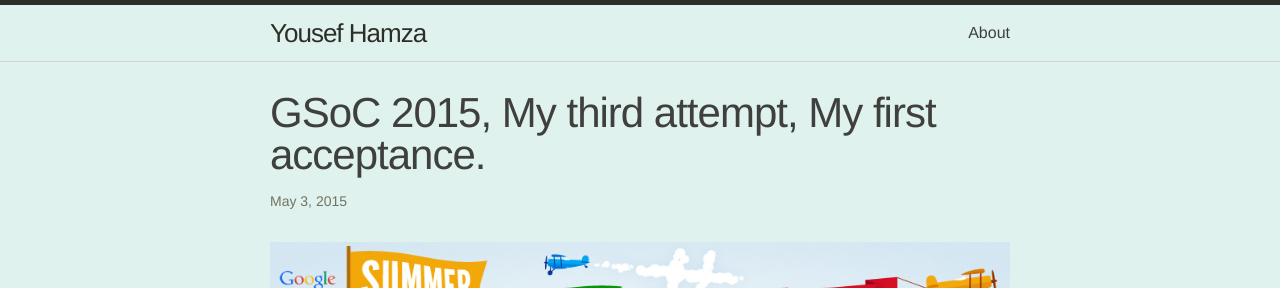
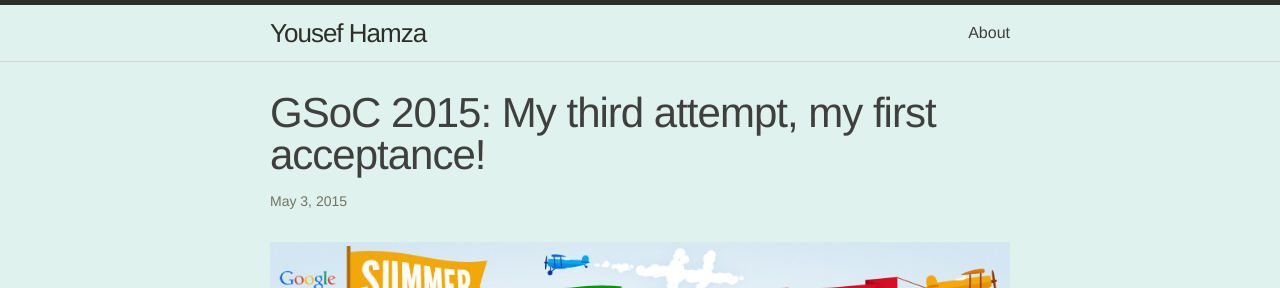
Before and after one commit to yousefhamza/yousefhamza.github.io, a Jekyll site: the page built from _posts/2015-05-03-GSoC-2015.markdown, in a window 1280 px wide. Shown: the top 288 px of the page. Built offline with Jekyll 4.4.1, drawn with Linux system fonts in a browser that asks for light colours.

```diff
--- a/_posts/2015-05-03-GSoC-2015.markdown
+++ b/_posts/2015-05-03-GSoC-2015.markdown
@@ -1,6 +1,6 @@
 ---
 layout: post
-title:  "GSoC 2015, My third attempt, My first acceptance."
+title:  "GSoC 2015: My third attempt, my first acceptance!"
 date:   2015-05-03 14:04:29
 categories: jekyll update
 ---
```
